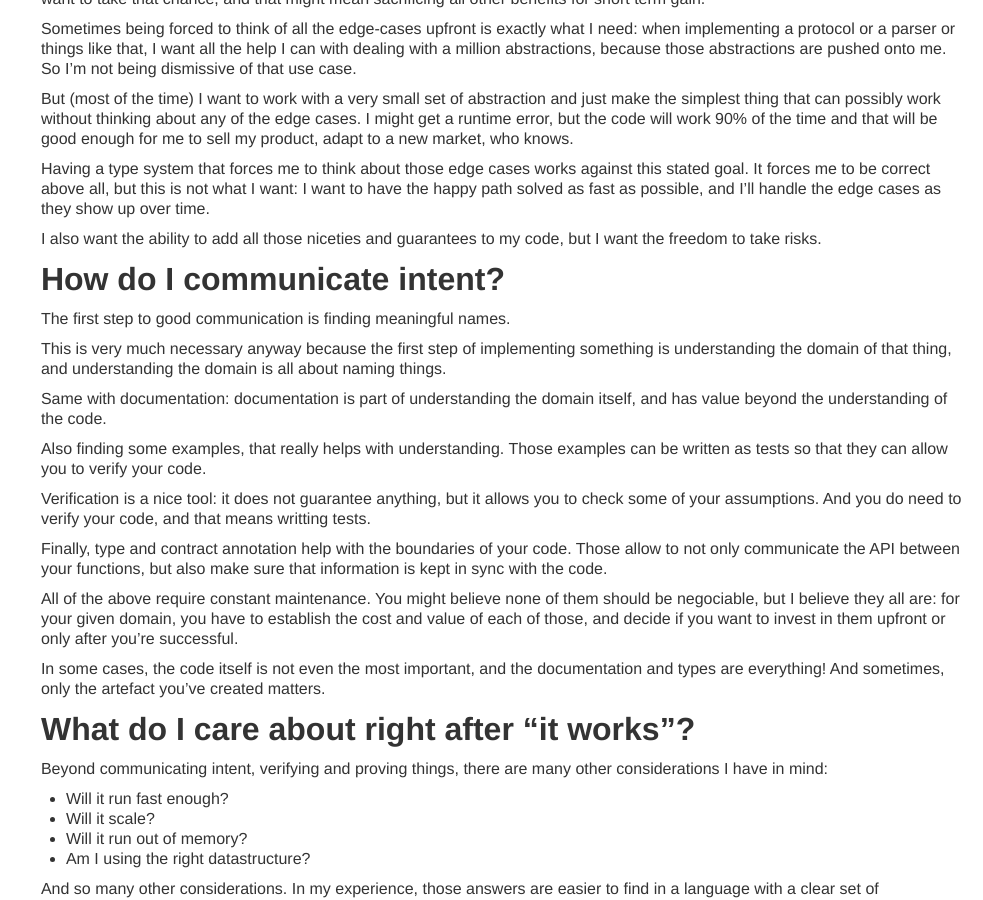
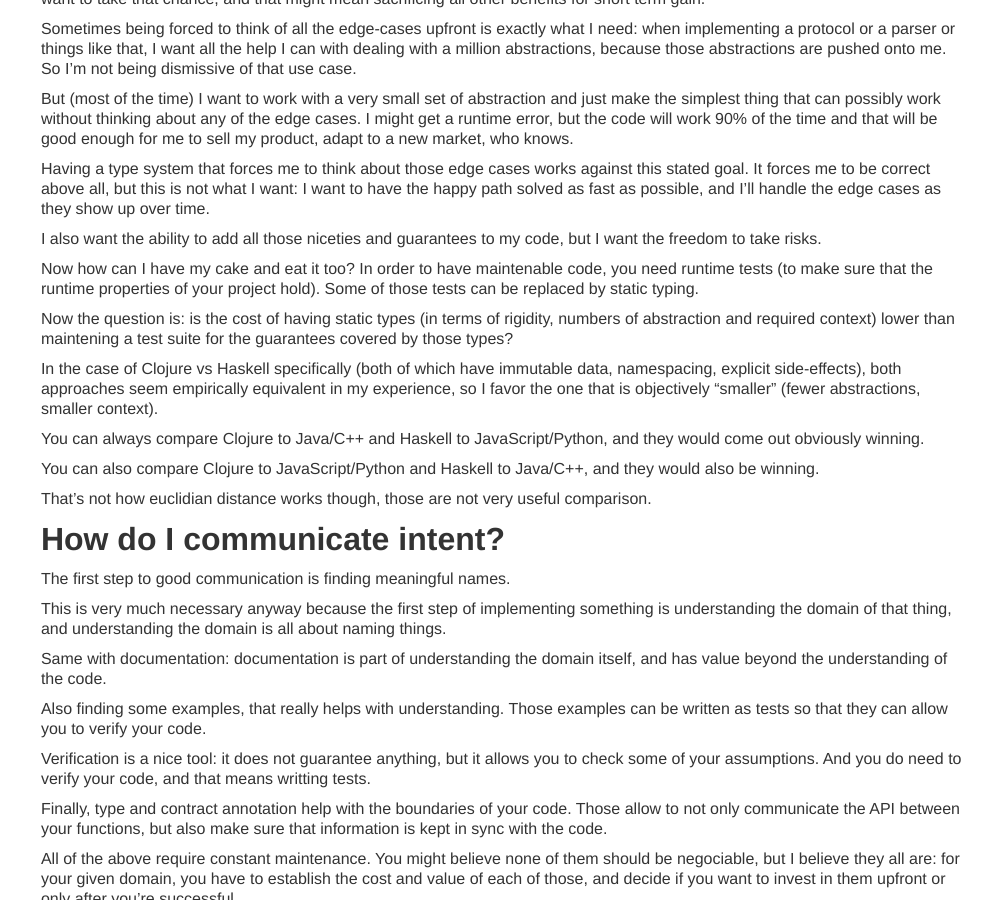
Before and after one commit to ReifyAB/reify.se, a Jekyll site: the page built from _posts/programming/2017-10-29-on-types-and-intent.md, in a window 1280 px wide and 900 px high, scrolled down 5819 px. Shown: the whole window, without its empty margins (297-1280 px from the left). Built offline with Jekyll 4.4.1, drawn with Linux system fonts in a browser that asks for light colours; comment, search, counter and statistics services are not loaded.

Commit message:
More ranting

```diff
--- a/_posts/programming/2017-10-29-on-types-and-intent.md
+++ b/_posts/programming/2017-10-29-on-types-and-intent.md
@@ -434,6 +434,29 @@ over time.
 I also want the ability to add all those niceties and guarantees
 to my code, but I want the freedom to take risks.
 
+Now how can I have my cake and eat it too? In order to have
+maintenable code, you need runtime tests (to make sure that the
+runtime properties of your project hold). Some of those tests can be
+replaced by static typing.
+
+Now the question is: is the cost of having static types (in terms of
+rigidity, numbers of abstraction and required context) lower than
+maintening a test suite for the guarantees covered by those types?
+
+In the case of Clojure vs Haskell specifically (both of which have
+immutable data, namespacing, explicit side-effects), both approaches
+seem empirically equivalent in my experience, so I favor the one that
+is objectively "smaller" (fewer abstractions, smaller context).
+
+You can always compare Clojure to Java/C++ and Haskell to
+JavaScript/Python, and they would come out obviously winning.
+
+You can also compare Clojure to JavaScript/Python and Haskell to
+Java/C++, and they would also be winning.
+
+That's not how euclidian distance works though, those are not very
+useful comparison.
+
 # How do I communicate intent?
 
 The first step to good communication is finding meaningful names.
```
